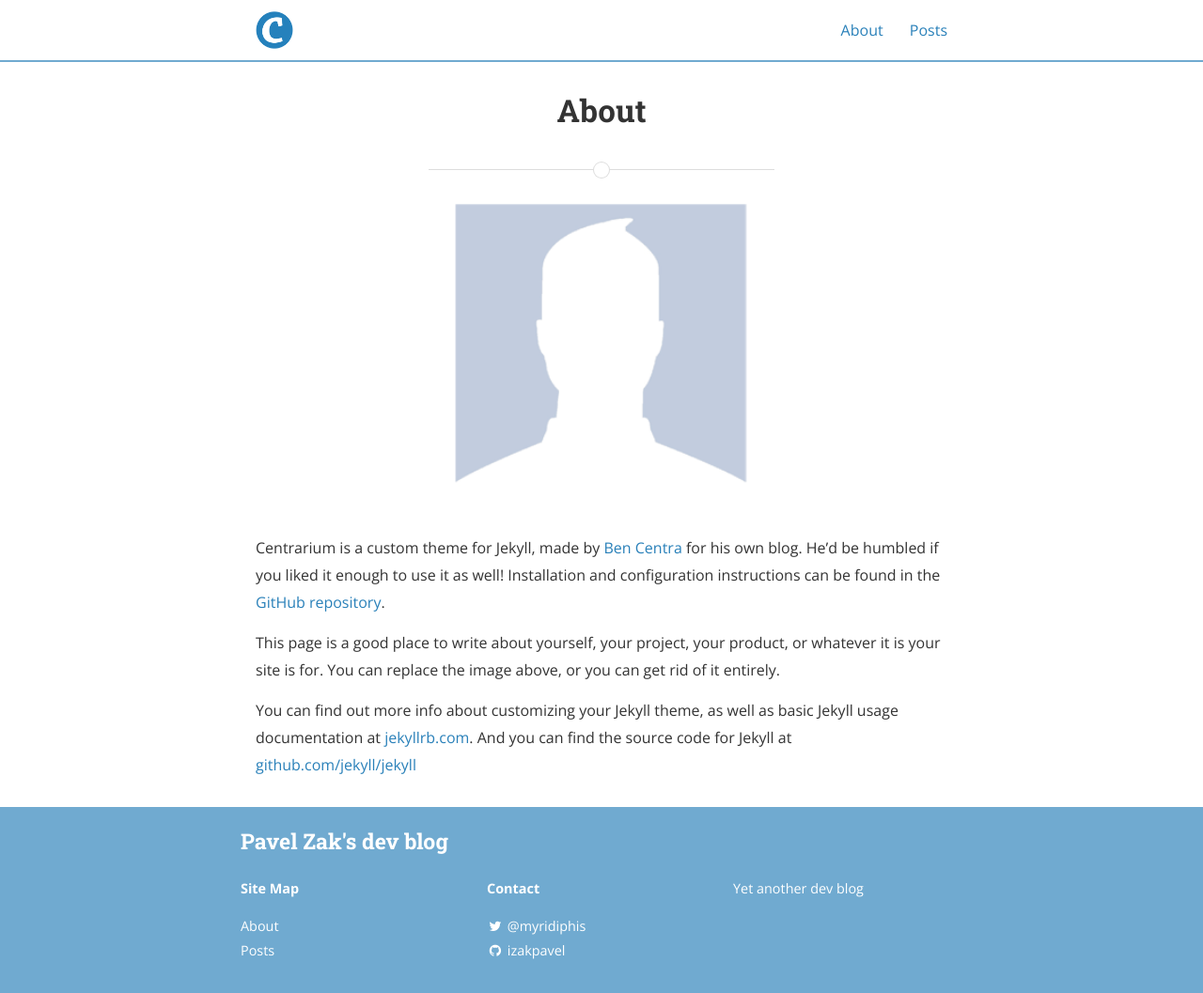
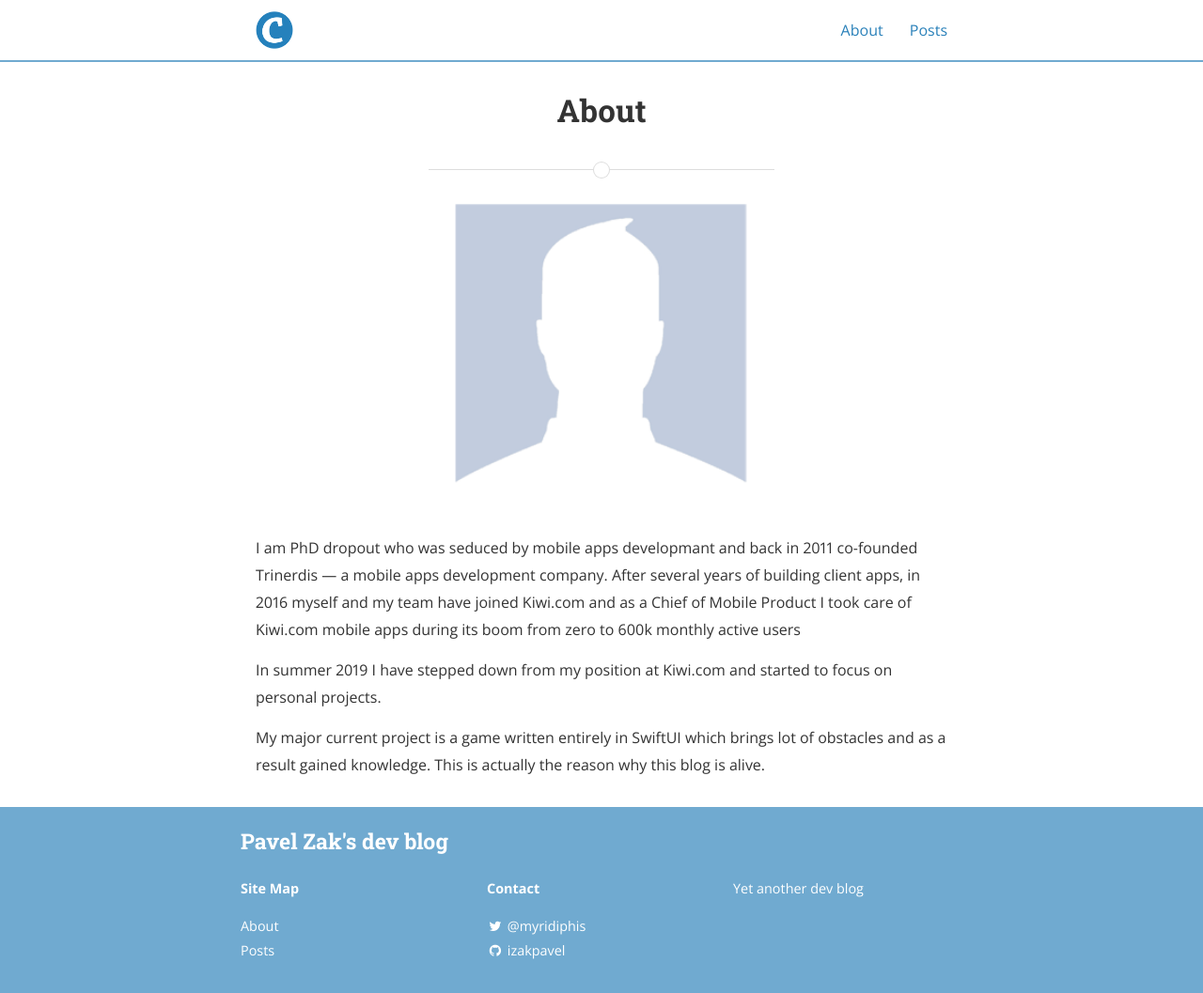
Before and after one commit to izakpavel/izakpavel.github.io, a Jekyll site: the page built from about.md, in a window 1280 px wide. Shown: the whole page at 94% size. Built offline with Jekyll 4.4.1, drawn with Linux system fonts in a browser that asks for light colours; nearby versions of some CDN libraries.

Commit message:
finished basic setup

```diff
--- a/about.md
+++ b/about.md
@@ -6,12 +6,8 @@ permalink: /about/
 
 <img src="{{ site.baseurl }}/assets/profile-placeholder.gif" title="Profile Picture" class="profile">
 
-Centrarium is a custom theme for Jekyll, made by [Ben Centra][bencentra] for his own blog. He'd be humbled if you liked it enough to use it as well! Installation and configuration instructions can be found in the [GitHub repository](https://github.com/bencentra/centrarium).
+I am PhD dropout who was seduced by mobile apps developmant and back in 2011 co-founded Trinerdis — a mobile apps development company. After several years of building client apps, in 2016 myself and my team have joined Kiwi.com and as a Chief of Mobile Product I took care of Kiwi.com mobile apps during its boom from zero to 600k monthly active users
 
-This page is a good place to write about yourself, your project, your product, or whatever it is your site is for. You can replace the image above, or you can get rid of it entirely.
+In summer 2019 I have stepped down from my position at Kiwi.com and started to focus on personal projects.
 
-You can find out more info about customizing your Jekyll theme, as well as basic Jekyll usage documentation at [jekyllrb.com](http://jekyllrb.com/). And you can find the source code for Jekyll at [github.com/jekyll/jekyll](https://github.com/jekyll/jekyll)
-
-[centrarium]: https://github.com/bencentra/centrarium
-[bencentra]: http://bencentra.com
-[jekyll]: https://github.com/jekyll/jekyll
+My major current project is a game written entirely in SwiftUI which brings lot of obstacles and as a result gained knowledge. This is actually the reason why this blog is alive.
```
